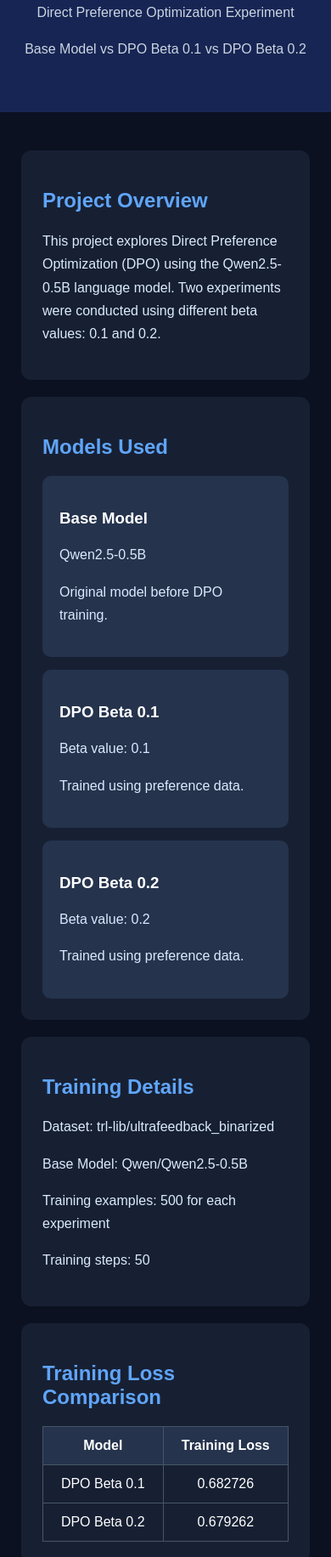
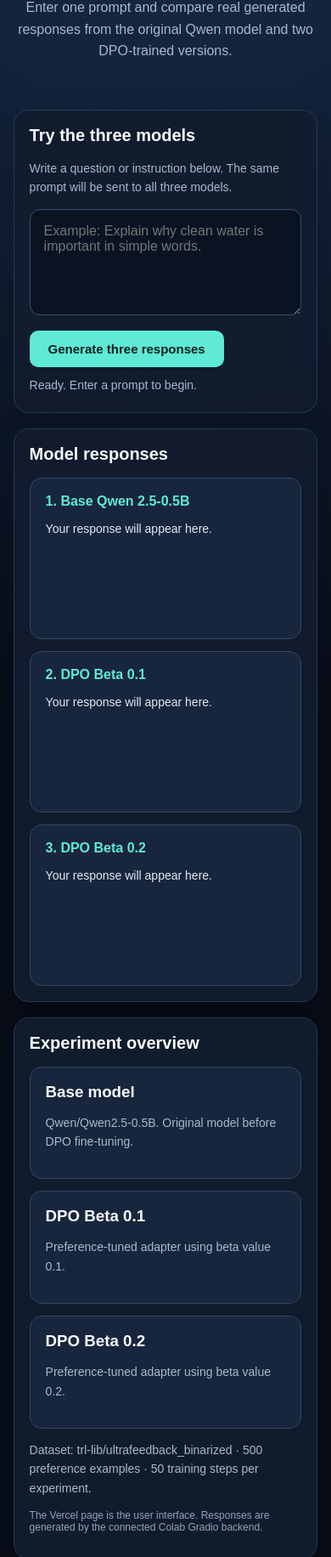
Before and after one commit to s23bsit002-beep/DPO-Model-Comparison, a plain HTML site: page index.html in a window 390 px wide. Shown: the part 168-2000 px from the top of the page at 85% size. Drawn offline with Linux system fonts and the light colour scheme.

Commit message:
Update index.html

```diff
--- a/index.html
+++ b/index.html
@@ -1,216 +1,118 @@
-
 <!DOCTYPE html>
 <html lang="en">
 <head>
-    <meta charset="UTF-8">
-    <meta name="viewport" content="width=device-width, initial-scale=1.0">
-    <title>DPO Model Comparison</title>
+  <meta charset="UTF-8">
+  <meta name="viewport" content="width=device-width, initial-scale=1.0">
+  <title>DPO Model Comparison Studio</title>
+  <style>
+    :root { color-scheme: dark; --bg:#080d18; --panel:#111c2e; --panel2:#18263d; --accent:#5eead4; --muted:#a9b8cc; }
+    * { box-sizing:border-box; }
+    body { margin:0; font-family:Arial,sans-serif; background:radial-gradient(circle at top,#172b49 0,#080d18 48%); color:#f8fafc; min-height:100vh; }
+    header { text-align:center; padding:48px 18px 30px; }
+    .eyebrow { color:var(--accent); text-transform:uppercase; letter-spacing:2px; font-size:12px; font-weight:700; }
+    h1 { margin:12px 0 8px; font-size:clamp(30px,5vw,46px); }
+    header p { color:var(--muted); margin:8px auto; max-width:700px; line-height:1.6; }
+    main { width:min(1100px,92%); margin:0 auto 50px; }
+    .panel { background:rgba(17,28,46,.94); border:1px solid #263954; border-radius:18px; padding:24px; margin:18px 0; box-shadow:0 16px 45px #0003; }
+    h2 { margin:0 0 16px; font-size:20px; }
+    .hint { color:var(--muted); font-size:14px; line-height:1.6; }
+    textarea { width:100%; min-height:125px; resize:vertical; border:1px solid #3b506d; border-radius:12px; padding:16px; color:#fff; background:#091322; font:inherit; outline:none; }
+    textarea:focus { border-color:var(--accent); }
+    button { margin-top:14px; padding:13px 22px; border:0; border-radius:10px; background:var(--accent); color:#06201d; font-weight:800; font-size:15px; cursor:pointer; }
+    button:disabled { opacity:.55; cursor:wait; }
+    #status { color:var(--muted); margin:13px 0 0; min-height:22px; font-size:14px; }
+    .results,.models { display:grid; grid-template-columns:repeat(3,minmax(0,1fr)); gap:14px; }
+    .result,.model { background:var(--panel2); border:1px solid #304663; border-radius:14px; padding:18px; }
+    .result { min-height:190px; }
+    .result h3 { margin:0 0 12px; color:var(--accent); font-size:16px; }
+    .output { white-space:pre-wrap; overflow-wrap:anywhere; color:#e2e8f0; line-height:1.65; font-size:14px; }
+    .model h3 { margin:0 0 8px; }
+    .model p, footer { color:var(--muted); line-height:1.6; font-size:14px; }
+    .small { font-size:12px; color:#91a4bd; }
+    @media(max-width:760px) { .results,.models { grid-template-columns:1fr; } .panel { padding:18px; } }
+  </style>
+</head>
+<body>
+<header>
+  <div class="eyebrow">Direct Preference Optimization Experiment</div>
+  <h1>DPO Model Comparison Studio</h1>
+  <p>Enter one prompt and compare real generated responses from the original Qwen model and two DPO-trained versions.</p>
+</header>
+<main>
+  <section class="panel">
+    <h2>Try the three models</h2>
+    <p class="hint">Write a question or instruction below. The same prompt will be sent to all three models.</p>
+    <textarea id="prompt" placeholder="Example: Explain why clean water is important in simple words."></textarea>
+    <button id="generate">Generate three responses</button>
+    <p id="status" role="status">Ready. Enter a prompt to begin.</p>
+  </section>
+  <section class="panel">
+    <h2>Model responses</h2>
+    <div class="results">
+      <article class="result"><h3>1. Base Qwen 2.5-0.5B</h3><div class="output" id="base">Your response will appear here.</div></article>
+      <article class="result"><h3>2. DPO Beta 0.1</h3><div class="output" id="beta01">Your response will appear here.</div></article>
+      <article class="result"><h3>3. DPO Beta 0.2</h3><div class="output" id="beta02">Your response will appear here.</div></article>
+    </div>
+  </section>
+  <section class="panel">
+    <h2>Experiment overview</h2>
+    <div class="models">
+      <div class="model"><h3>Base model</h3><p>Qwen/Qwen2.5-0.5B. Original model before DPO fine-tuning.</p></div>
+      <div class="model"><h3>DPO Beta 0.1</h3><p>Preference-tuned adapter using beta value 0.1.</p></div>
+      <div class="model"><h3>DPO Beta 0.2</h3><p>Preference-tuned adapter using beta value 0.2.</p></div>
+    </div>
+    <p class="hint">Dataset: trl-lib/ultrafeedback_binarized · 500 preference examples · 50 training steps per experiment.</p>
+    <p class="small">The Vercel page is the user interface. Responses are generated by the connected Colab Gradio backend.</p>
+  </section>
+  <footer style="text-align:center;padding:10px 0 25px;">DPO Model Comparison | Academic Project</footer>
+</main>
+<script type="module">
+  import { Client } from "https://cdn.jsdelivr.net/npm/@gradio/client@2.8.0/dist/index.min.js";
 
-    <style>
-        * {
-            box-sizing: border-box;
-        }
+  // Temporary Colab Gradio backend URL. Update this if Colab gives you a new link.
+  const BACKEND_URL = "https://265f99efc97f0fb833.gradio.live";
 
-        body {
-            margin: 0;
-            font-family: Arial, sans-serif;
-            background: #0b1120;
-            color: white;
-        }
+  const button = document.getElementById("generate");
+  const status = document.getElementById("status");
+  const fields = [
+    document.getElementById("base"),
+    document.getElementById("beta01"),
+    document.getElementById("beta02")
+  ];
 
-        header {
-            text-align: center;
-            padding: 45px 20px;
-            background: #172554;
-        }
+  button.addEventListener("click", async () => {
+    const prompt = document.getElementById("prompt").value.trim();
+    if (!prompt) {
+      status.textContent = "Please enter a prompt first.";
+      return;
+    }
 
-        header h1 {
-            font-size: 36px;
-            margin-bottom: 10px;
-        }
+    button.disabled = true;
+    button.textContent = "Generating...";
+    status.textContent = "Connecting to the AI backend. Please wait...";
+    fields.forEach((field) => field.textContent = "Generating response...");
 
-        header p {
-            color: #cbd5e1;
-        }
+    try {
+      const app = await Client.connect(BACKEND_URL);
+      const result = await app.predict(0, [prompt]);
+      const answers = result.data || [];
 
-        main {
-            max-width: 1000px;
-            margin: auto;
-            padding: 25px;
-        }
+      if (answers.length < 3) {
+        throw new Error("The backend did not return all three responses. Check the Gradio app outputs.");
+      }
 
-        section {
-            background: #172033;
-            padding: 25px;
-            margin: 20px 0;
-            border-radius: 12px;
-        }
-
-        h2 {
-            color: #60a5fa;
-        }
-
-        .models {
-            display: grid;
-            grid-template-columns: repeat(auto-fit, minmax(200px, 1fr));
-            gap: 15px;
-        }
-
-        .model {
-            background: #25334d;
-            padding: 20px;
-            border-radius: 10px;
-        }
-
-        .score {
-            font-size: 28px;
-            color: #34d399;
-            font-weight: bold;
-        }
-
-        table {
-            width: 100%;
-            border-collapse: collapse;
-            margin-top: 15px;
-        }
-
-        th, td {
-            padding: 13px;
-            border: 1px solid #475569;
-            text-align: center;
-        }
-
-        th {
-            background: #25334d;
-        }
-
-        p {
-            line-height: 1.7;
-            color: #dbeafe;
-        }
-
-        footer {
-            text-align: center;
-            padding: 25px;
-            color: #94a3b8;
-        }
-    </style>
-</head>
-
-<body>
-
-<header>
-    <h1>DPO Model Comparison</h1>
-    <p>Direct Preference Optimization Experiment</p>
-    <p>Base Model vs DPO Beta 0.1 vs DPO Beta 0.2</p>
-</header>
-
-<main>
-
-    <section>
-        <h2>Project Overview</h2>
-        <p>
-            This project explores Direct Preference Optimization (DPO)
-            using the Qwen2.5-0.5B language model. Two experiments
-            were conducted using different beta values: 0.1 and 0.2.
-        </p>
-    </section>
-
-    <section>
-        <h2>Models Used</h2>
-
-        <div class="models">
-            <div class="model">
-                <h3>Base Model</h3>
-                <p>Qwen2.5-0.5B</p>
-                <p>Original model before DPO training.</p>
-            </div>
-
-            <div class="model">
-                <h3>DPO Beta 0.1</h3>
-                <p>Beta value: 0.1</p>
-                <p>Trained using preference data.</p>
-            </div>
-
-            <div class="model">
-                <h3>DPO Beta 0.2</h3>
-                <p>Beta value: 0.2</p>
-                <p>Trained using preference data.</p>
-            </div>
-        </div>
-    </section>
-
-    <section>
-        <h2>Training Details</h2>
-        <p>Dataset: trl-lib/ultrafeedback_binarized</p>
-        <p>Base Model: Qwen/Qwen2.5-0.5B</p>
-        <p>Training examples: 500 for each experiment</p>
-        <p>Training steps: 50</p>
-    </section>
-
-    <section>
-        <h2>Training Loss Comparison</h2>
-
-        <table>
-            <tr>
-                <th>Model</th>
-                <th>Training Loss</th>
-            </tr>
-            <tr>
-                <td>DPO Beta 0.1</td>
-                <td>0.682726</td>
-            </tr>
-            <tr>
-                <td>DPO Beta 0.2</td>
-                <td>0.679262</td>
-            </tr>
-        </table>
-    </section>
-
-    <section>
-        <h2>Manual Evaluation Results</h2>
-
-        <table>
-            <tr>
-                <th>Model</th>
-                <th>Average Score</th>
-            </tr>
-            <tr>
-                <td>Base Model</td>
-                <td>3.25</td>
-            </tr>
-            <tr>
-                <td>DPO Beta 0.1</td>
-                <td>3.25</td>
-            </tr>
-            <tr>
-                <td>DPO Beta 0.2</td>
-                <td>4.00</td>
-            </tr>
-        </table>
-
-        <p>
-            DPO Beta 0.2 achieved the highest average score
-            in this manual evaluation.
-        </p>
-    </section>
-
-    <section>
-        <h2>Conclusion</h2>
-        <p>
-            The experiment shows how DPO can be used to train
-            language models using preferred and rejected responses.
-            Among the tested models, DPO Beta 0.2 received the
-            highest manual evaluation score. Further testing is
-            required to confirm this result.
-        </p>
-    </section>
-
-</main>
-
-<footer>
-    DPO Model Comparison | Academic Project
-</footer>
-
+      fields.forEach((field, index) => {
+        field.textContent = String(answers[index] ?? "No response returned.");
+      });
+      status.textContent = "All three model responses generated successfully.";
+    } catch (error) {
+      fields.forEach((field) => field.textContent = "Response not available.");
+      status.textContent = "Could not reach the AI backend: " + (error?.message || "Unknown error") + ". Make sure Colab is running and the Gradio link is still active.";
+    } finally {
+      button.disabled = false;
+      button.textContent = "Generate three responses";
+    }
+  });
+</script>
 </body>
 </html>
```
